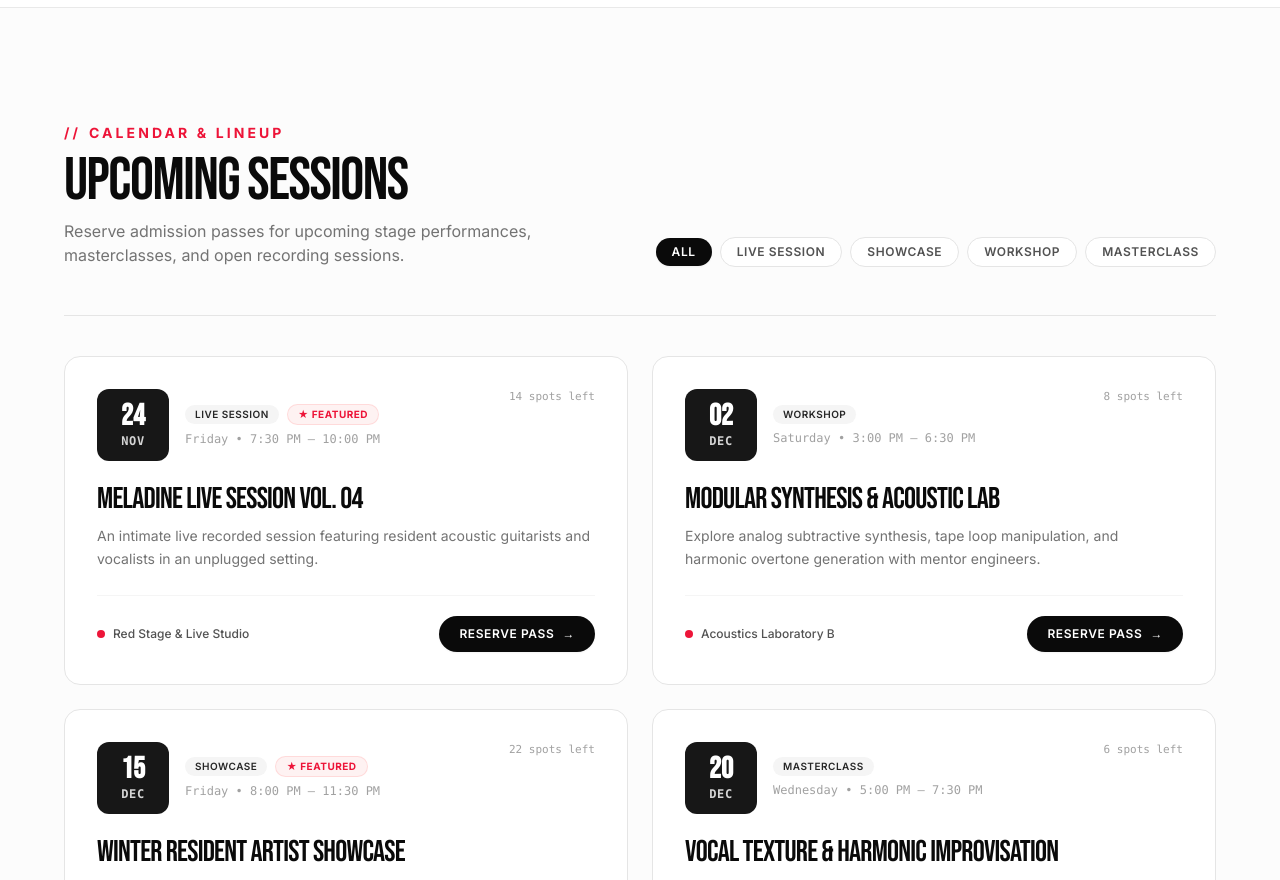
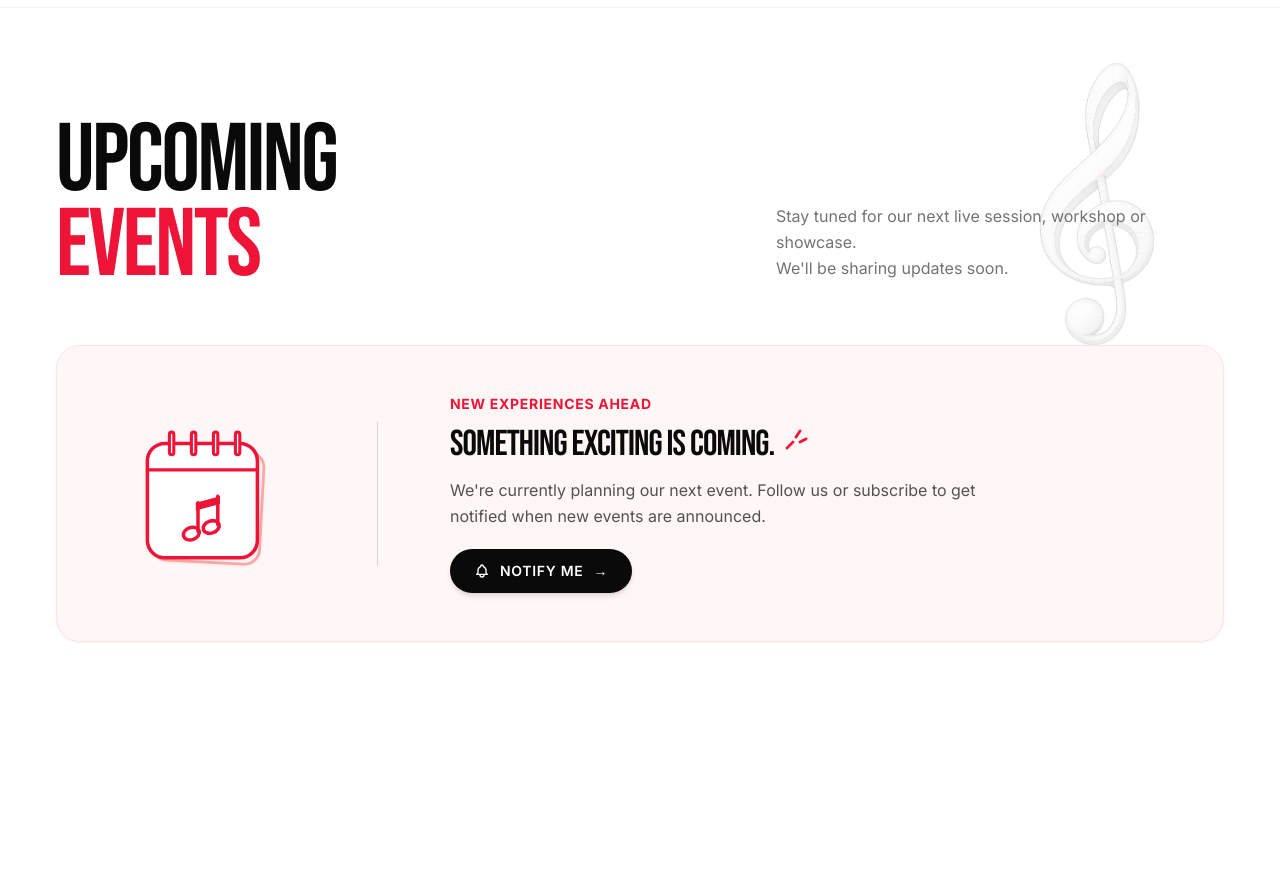
Before and after one commit to ChemyDigi/meladine, a Next.js app: page /events in a window 1280 px wide. Shown: the part 1920-2800 px from the top of the page. After the commit the page ends 2674 px from the top, so only its background shows below. Built offline with nearby package versions, Linux system fonts and the light colour scheme.

Commit message:
upcomming event section added

```diff
--- a/components/events/UpcomingEventsSection.tsx
+++ b/components/events/UpcomingEventsSection.tsx
@@ -1,209 +1,307 @@
 "use client";
 
 import React, { useState } from "react";
-
-interface EventItem {
-  id: string;
-  title: string;
-  category: "Showcase" | "Workshop" | "Live Session" | "Masterclass";
-  date: string;
-  day: string;
-  month: string;
-  time: string;
-  stage: string;
-  description: string;
-  spotsLeft: number;
-  featured?: boolean;
-}
-
-const UPCOMING_EVENTS: EventItem[] = [
-  {
-    id: "live-session-04",
-    title: "Meladine Live Session Vol. 04",
-    category: "Live Session",
-    date: "24",
-    month: "NOV",
-    day: "Friday",
-    time: "7:30 PM — 10:00 PM",
-    stage: "Red Stage & Live Studio",
-    description: "An intimate live recorded session featuring resident acoustic guitarists and vocalists in an unplugged setting.",
-    spotsLeft: 14,
-    featured: true,
-  },
-  {
-    id: "modular-lab",
-    title: "Modular Synthesis & Acoustic Lab",
-    category: "Workshop",
-    date: "02",
-    month: "DEC",
-    day: "Saturday",
-    time: "3:00 PM — 6:30 PM",
-    stage: "Acoustics Laboratory B",
-    description: "Explore analog subtractive synthesis, tape loop manipulation, and harmonic overtone generation with mentor engineers.",
-    spotsLeft: 8,
-  },
-  {
-    id: "acoustic-showcase",
-    title: "Winter Resident Artist Showcase",
-    category: "Showcase",
-    date: "15",
-    month: "DEC",
-    day: "Friday",
-    time: "8:00 PM — 11:30 PM",
-    stage: "Main Amphitheater",
-    description: "Full stage performances by conservatory residents, accompanied by live chamber ensemble arrangements.",
-    spotsLeft: 22,
-    featured: true,
-  },
-  {
-    id: "vocal-masterclass",
-    title: "Vocal Texture & Harmonic Improvisation",
-    category: "Masterclass",
-    date: "20",
-    month: "DEC",
-    day: "Wednesday",
-    time: "5:00 PM — 7:30 PM",
-    stage: "Chamber Hall A",
-    description: "Mastering microtonal pitch accuracy, chest-to-head resonance transitions, and polyphonic vocal harmony.",
-    spotsLeft: 6,
-  },
-];
-
-const CATEGORIES = ["All", "Live Session", "Showcase", "Workshop", "Masterclass"] as const;
+import Image from "next/image";
 
 export default function UpcomingEventsSection() {
-  const [activeCategory, setActiveCategory] = useState<string>("All");
-  const [reservedEventId, setReservedEventId] = useState<string | null>(null);
+  const [isSubscribing, setIsSubscribing] = useState(false);
+  const [email, setEmail] = useState("");
+  const [submitted, setSubmitted] = useState(false);
 
-  const filteredEvents = activeCategory === "All"
-    ? UPCOMING_EVENTS
-    : UPCOMING_EVENTS.filter((e) => e.category === activeCategory);
-
-  const handleReserve = (id: string) => {
-    setReservedEventId(id);
+  const handleSubmit = (e: React.FormEvent) => {
+    e.preventDefault();
+    if (email.trim()) {
+      setSubmitted(true);
       setTimeout(() => {
-      setReservedEventId(null);
-    }, 2500);
+        setIsSubscribing(false);
+      }, 3000);
+    }
   };
 
   return (
     <section
       id="upcoming-events"
-      className="relative w-full bg-neutral-50/60 py-20 sm:py-28 px-4 sm:px-8 md:px-12 lg:px-16 border-t border-neutral-200/80 scroll-mt-20"
+      className="relative w-full bg-white py-16 sm:py-24 lg:py-28 px-4 sm:px-8 md:px-12 lg:px-14 overflow-hidden border-t border-neutral-100"
     >
-      <div className="max-w-7xl mx-auto">
-        {/* Section Header */}
-        <div className="flex flex-col md:flex-row md:items-end justify-between gap-6 pb-12 border-b border-neutral-200">
-          <div>
-            <div className="inline-flex items-center gap-2 text-[#ed1438] font-bold text-xs sm:text-sm tracking-[0.22em] uppercase font-sans mb-2">
-              <span>//</span>
-              <span>CALENDAR &amp; LINEUP</span>
-            </div>
-            <h2 className="font-display text-4xl sm:text-5xl md:text-6xl text-neutral-950 uppercase tracking-tight">
-              UPCOMING SESSIONS
-            </h2>
-            <p className="font-sans text-neutral-500 text-sm sm:text-base max-w-lg mt-2">
-              Reserve admission passes for upcoming stage performances, masterclasses, and open recording sessions.
-            </p>
-          </div>
-
-          {/* Category Filter Pills */}
-          <div className="flex flex-wrap items-center gap-2">
-            {CATEGORIES.map((cat) => (
-              <button
-                key={cat}
-                type="button"
-                onClick={() => setActiveCategory(cat)}
-                className={`px-4 py-1.5 rounded-full text-xs font-semibold tracking-wider uppercase transition-all duration-200 cursor-pointer ${
-                  activeCategory === cat
-                    ? "bg-neutral-950 text-white shadow-xs"
-                    : "bg-white text-neutral-600 hover:text-neutral-950 border border-neutral-200 hover:border-neutral-300"
-                }`}
+      {/* Background Treble Clef Blueprint Watermark (Right side) */}
+      <div
+        className="absolute right-4 sm:right-8 md:right-12 lg:right-16 top-0 sm:top-2 md:top-4 pointer-events-none select-none opacity-[0.12] lg:opacity-[0.15] transition-opacity z-0"
+        aria-hidden="true"
       >
-                {cat}
-              </button>
-            ))}
+        <div className="relative w-[130px] sm:w-[160px] md:w-[200px] lg:w-[240px] aspect-[2/3]">
+          <Image
+            src="/images/Home/TrebelClef.png"
+            alt="Treble Clef Watermark"
+            fill
+            className="object-contain"
+            priority
+          />
         </div>
       </div>
 
-        {/* Events Grid / List */}
-        <div className="grid grid-cols-1 lg:grid-cols-2 gap-6 mt-10">
-          {filteredEvents.map((evt) => {
-            const isReserved = reservedEventId === evt.id;
+      <div className="relative z-10 max-w-7xl mx-auto">
+        {/* ============================================================ */}
+        {/* Section Header: Tag, Upcoming Events Title & Description    */}
+        {/* ============================================================ */}
+        <div className="flex flex-col lg:flex-row lg:items-end justify-between gap-6 lg:gap-12 pb-10 sm:pb-14">
+          <div>
 
-            return (
-              <div
-                key={evt.id}
-                className="group relative bg-white border border-neutral-200 hover:border-neutral-900/30 rounded-2xl p-6 sm:p-8 transition-all duration-300 hover:shadow-lg flex flex-col justify-between"
-              >
-                {/* Top Row: Date Badge & Category Tag */}
-                <div className="flex items-start justify-between gap-4">
-                  <div className="flex items-center gap-4">
-                    {/* Date Block */}
-                    <div className="flex flex-col items-center justify-center w-16 h-16 sm:w-18 sm:h-18 rounded-xl bg-neutral-900 text-white shrink-0 group-hover:bg-[#ed1438] transition-colors duration-300">
-                      <span className="font-display text-2xl sm:text-3xl font-bold leading-none">
-                        {evt.date}
-                      </span>
-                      <span className="font-mono text-[10px] sm:text-xs font-semibold tracking-wider uppercase text-neutral-300 group-hover:text-white mt-0.5">
-                        {evt.month}
-                      </span>
+            {/* Giant Heading */}
+            <h2 className="font-display text-5xl sm:text-6xl md:text-7xl lg:text-8xl tracking-tight leading-[0.88] uppercase">
+              <span className="text-neutral-950 block">UPCOMING</span>
+              <span className="text-[#ed1438] block">EVENTS</span>
+            </h2>
           </div>
 
-                    <div>
-                      <div className="flex items-center gap-2">
-                        <span className="inline-block px-2.5 py-0.5 rounded-full text-[10px] font-semibold tracking-wider uppercase bg-neutral-100 text-neutral-800">
-                          {evt.category}
-                        </span>
-                        {evt.featured && (
-                          <span className="inline-block px-2.5 py-0.5 rounded-full text-[10px] font-bold tracking-wider uppercase bg-red-50 text-[#ed1438] border border-red-200/60">
-                            ★ Featured
-                          </span>
-                        )}
-                      </div>
-                      <div className="text-xs text-neutral-400 mt-1.5 font-mono">
-                        {evt.day} • {evt.time}
-                      </div>
+          {/* Subtitle text */}
+          <div className="max-w-md lg:pb-2">
+            <p className="text-neutral-500 text-sm sm:text-base leading-relaxed">
+              Stay tuned for our next live session, workshop or showcase.
+              <br className="hidden sm:inline" /> We&apos;ll be sharing updates soon.
+            </p>
           </div>
         </div>
 
-                  <span className="text-[11px] font-mono text-neutral-400 shrink-0">
-                    {evt.spotsLeft} spots left
-                  </span>
+        {/* ============================================================ */}
+        {/* Teaser Announcement Card (Warm Blush Pink Container)         */}
+        {/* ============================================================ */}
+        <div className="relative w-full rounded-2xl sm:rounded-3xl bg-[#fff6f6] border border-[#fde4e4] shadow-xs p-6 sm:p-10 lg:p-12 overflow-hidden flex flex-col sm:flex-row items-center sm:items-center justify-between gap-8 sm:gap-0">
+
+          {/* Left: Illustrated Doodle Calendar with Music Note */}
+          <div className="flex items-center justify-center shrink-0 sm:pl-4 sm:pr-8 lg:pr-12">
+            <div className="relative w-28 h-28 sm:w-36 sm:h-36 md:w-44 md:h-44 transition-transform hover:scale-105 duration-300">
+              <svg
+                viewBox="0 0 160 160"
+                fill="none"
+                xmlns="http://www.w3.org/2000/svg"
+                className="w-full h-full drop-shadow-xs"
+              >
+                {/* Calendar Pages Back Layer Shadow */}
+                <rect
+                  x="30"
+                  y="40"
+                  width="98"
+                  height="102"
+                  rx="14"
+                  fill="none"
+                  stroke="#fca5a5"
+                  strokeWidth="2.5"
+                  transform="rotate(3 79 91)"
+                />
+
+                {/* Calendar Main Sheet Front Layer */}
+                <rect
+                  x="24"
+                  y="34"
+                  width="100"
+                  height="104"
+                  rx="16"
+                  fill="#ffffff"
+                  stroke="#ed1438"
+                  strokeWidth="3.2"
+                  strokeLinecap="round"
+                  strokeLinejoin="round"
+                />
+
+                {/* Calendar Top Header Divider Line */}
+                <path
+                  d="M24 58H124"
+                  stroke="#ed1438"
+                  strokeWidth="3"
+                  strokeLinecap="round"
+                />
+
+                {/* Spiral Wire Loops at Top (4 rings) */}
+                {/* Loop 1 */}
+                <path
+                  d="M44 26C44 23 48 23 48 26V42C48 45 44 45 44 42V26Z"
+                  stroke="#ed1438"
+                  strokeWidth="2.8"
+                  fill="#ffffff"
+                />
+                {/* Loop 2 */}
+                <path
+                  d="M64 26C64 23 68 23 68 26V42C68 45 64 45 64 42V26Z"
+                  stroke="#ed1438"
+                  strokeWidth="2.8"
+                  fill="#ffffff"
+                />
+                {/* Loop 3 */}
+                <path
+                  d="M84 26C84 23 88 23 88 26V42C88 45 84 45 84 42V26Z"
+                  stroke="#ed1438"
+                  strokeWidth="2.8"
+                  fill="#ffffff"
+                />
+                {/* Loop 4 */}
+                <path
+                  d="M104 26C104 23 108 23 108 26V42C108 45 104 45 104 42V26Z"
+                  stroke="#ed1438"
+                  strokeWidth="2.8"
+                  fill="#ffffff"
+                />
+
+                {/* Musical Beamed Eighth Notes inside Calendar */}
+                <g transform="translate(6, 6)">
+                  {/* Note stem 1 */}
+                  <line
+                    x1="64"
+                    y1="82"
+                    x2="64"
+                    y2="108"
+                    stroke="#ed1438"
+                    strokeWidth="3.2"
+                    strokeLinecap="round"
+                  />
+                  {/* Note stem 2 */}
+                  <line
+                    x1="82"
+                    y1="76"
+                    x2="82"
+                    y2="102"
+                    stroke="#ed1438"
+                    strokeWidth="3.2"
+                    strokeLinecap="round"
+                  />
+                  {/* Top connector beam */}
+                  <polygon
+                    points="62,82 84,76 84,83 62,89"
+                    fill="#ed1438"
+                  />
+                  {/* Left Note Head */}
+                  <ellipse
+                    cx="58"
+                    cy="110"
+                    rx="7.5"
+                    ry="5.5"
+                    transform="rotate(-20 58 110)"
+                    fill="none"
+                    stroke="#ed1438"
+                    strokeWidth="3.2"
+                  />
+                  {/* Right Note Head */}
+                  <ellipse
+                    cx="76"
+                    cy="104"
+                    rx="7.5"
+                    ry="5.5"
+                    transform="rotate(-20 76 104)"
+                    fill="none"
+                    stroke="#ed1438"
+                    strokeWidth="3.2"
+                  />
+                </g>
+              </svg>
+            </div>
           </div>
 
-                {/* Content Block */}
-                <div className="mt-5">
-                  <h3 className="font-display text-2xl sm:text-3xl text-neutral-950 uppercase tracking-tight group-hover:text-[#ed1438] transition-colors">
-                    {evt.title}
+          {/* Middle Vertical Divider Line */}
+          <div
+            className="hidden sm:block w-[1px] h-32 lg:h-36 bg-neutral-300 shrink-0 mx-2 lg:mx-8"
+            aria-hidden="true"
+          />
+
+          {/* Right: Text Information & Notify Action */}
+          <div className="flex-1 flex flex-col items-start sm:pl-6 lg:pl-10 text-left w-full">
+            {/* Tag: NEW EXPERIENCES AHEAD */}
+            <span className="text-[#ed1438] font-bold text-xs sm:text-sm uppercase tracking-wider block">
+              NEW EXPERIENCES AHEAD
+            </span>
+
+            {/* Heading with 3 Radiant Doodle Burst Rays */}
+            <div className="flex items-center gap-2.5 mt-2 flex-wrap">
+              <h3 className="font-display text-2xl sm:text-3xl md:text-4xl text-neutral-950 uppercase tracking-tight leading-tight">
+                SOMETHING EXCITING IS COMING.
               </h3>
-                  <p className="font-sans text-neutral-500 text-sm mt-2 leading-relaxed">
-                    {evt.description}
-                  </p>
+
+              {/* 3 Red Doodle Burst Rays */}
+              <div className="w-5 h-5 sm:w-6 sm:h-6 text-[#ed1438] shrink-0 -mt-2">
+                <svg
+                  viewBox="0 0 24 24"
+                  fill="none"
+                  stroke="currentColor"
+                  strokeWidth="2.8"
+                  strokeLinecap="round"
+                  className="w-full h-full"
+                >
+                  <line x1="3" y1="19" x2="9" y2="13" />
+                  <line x1="12" y1="8" x2="16" y2="2" />
+                  <line x1="16" y1="13" x2="22" y2="10" />
+                </svg>
+              </div>
             </div>
 
-                {/* Bottom Row: Stage & CTA */}
-                <div className="flex flex-col sm:flex-row sm:items-center justify-between gap-4 mt-6 pt-5 border-t border-neutral-100">
-                  <div className="flex items-center gap-2 text-xs font-medium text-neutral-600">
-                    <span className="w-2 h-2 rounded-full bg-[#ed1438] animate-pulse" />
-                    <span>{evt.stage}</span>
-                  </div>
+            {/* Description */}
+            <p className="text-neutral-600 text-xs sm:text-sm md:text-base leading-relaxed mt-2.5 max-w-xl">
+              We&apos;re currently planning our next event. Follow us or subscribe
+              to get notified when new events are announced.
+            </p>
 
+            {/* Notification Interactive Button / Inline Form */}
+            <div className="mt-5 w-full">
+              {!isSubscribing ? (
                 <button
                   type="button"
-                    onClick={() => handleReserve(evt.id)}
-                    className={`inline-flex items-center justify-center gap-2 px-5 py-2.5 rounded-full text-xs font-semibold tracking-wider uppercase transition-all duration-200 cursor-pointer ${
-                      isReserved
-                        ? "bg-emerald-600 text-white"
-                        : "bg-neutral-950 text-white hover:bg-[#ed1438] active:scale-95 shadow-xs"
-                    }`}
+                  onClick={() => setIsSubscribing(true)}
+                  className="inline-flex items-center gap-2.5 px-6 py-3 rounded-full bg-neutral-950 text-white hover:bg-neutral-800 text-xs sm:text-sm font-semibold uppercase tracking-wider transition-all duration-200 shadow-md hover:shadow-lg cursor-pointer group"
                 >
-                    <span>{isReserved ? "Pass Claimed!" : "Reserve Pass"}</span>
-                    <span className="font-bold">&rarr;</span>
+                  {/* Notification Bell Icon */}
+                  <svg
+                    className="w-4 h-4 text-white group-hover:rotate-12 transition-transform duration-200"
+                    fill="none"
+                    viewBox="0 0 24 24"
+                    stroke="currentColor"
+                  >
+                    <path
+                      strokeLinecap="round"
+                      strokeLinejoin="round"
+                      strokeWidth={2}
+                      d="M15 17h5l-1.405-1.405A2.032 2.032 0 0118 14.158V11a6.002 6.002 0 00-4-5.659V5a2 2 0 10-4 0v.341C7.67 6.165 6 8.388 6 11v3.159c0 .538-.214 1.055-.595 1.436L4 17h5m6 0v1a3 3 0 11-6 0v-1m6 0H9"
+                    />
+                  </svg>
+                  <span>NOTIFY ME</span>
+                  <span className="text-sm transform group-hover:translate-x-1 transition-transform">
+                    →
+                  </span>
+                </button>
+              ) : (
+                <form
+                  onSubmit={handleSubmit}
+                  className="flex flex-col sm:flex-row items-center gap-2 w-full max-w-md"
+                >
+                  <input
+                    type="email"
+                    required
+                    placeholder="Enter your email"
+                    value={email}
+                    onChange={(e) => setEmail(e.target.value)}
+                    className="w-full sm:flex-1 px-4 py-2.5 rounded-full border border-neutral-300 bg-white text-neutral-900 text-xs sm:text-sm focus:outline-none focus:border-[#ed1438] transition-colors"
+                  />
+                  <div className="flex items-center gap-2 w-full sm:w-auto">
+                    <button
+                      type="submit"
+                      className="flex-1 sm:flex-none px-5 py-2.5 rounded-full bg-[#ed1438] text-white hover:bg-[#c90f2e] text-xs font-semibold uppercase tracking-wider transition-colors cursor-pointer"
+                    >
+                      {submitted ? "Subscribed!" : "Subscribe"}
+                    </button>
+                    <button
+                      type="button"
+                      onClick={() => setIsSubscribing(false)}
+                      className="px-3 py-2.5 rounded-full text-xs text-neutral-500 hover:text-neutral-900"
+                    >
+                      ✕
                     </button>
                   </div>
+                </form>
+              )}
+
+              {submitted && (
+                <p className="text-xs text-[#ed1438] font-semibold mt-2">
+                  ✓ You&apos;re all set! We will notify you as soon as the next event is announced.
+                </p>
+              )}
             </div>
-            );
-          })}
+          </div>
         </div>
       </div>
     </section>
```
Lines whose indentation alone changed are shown as unchanged.
